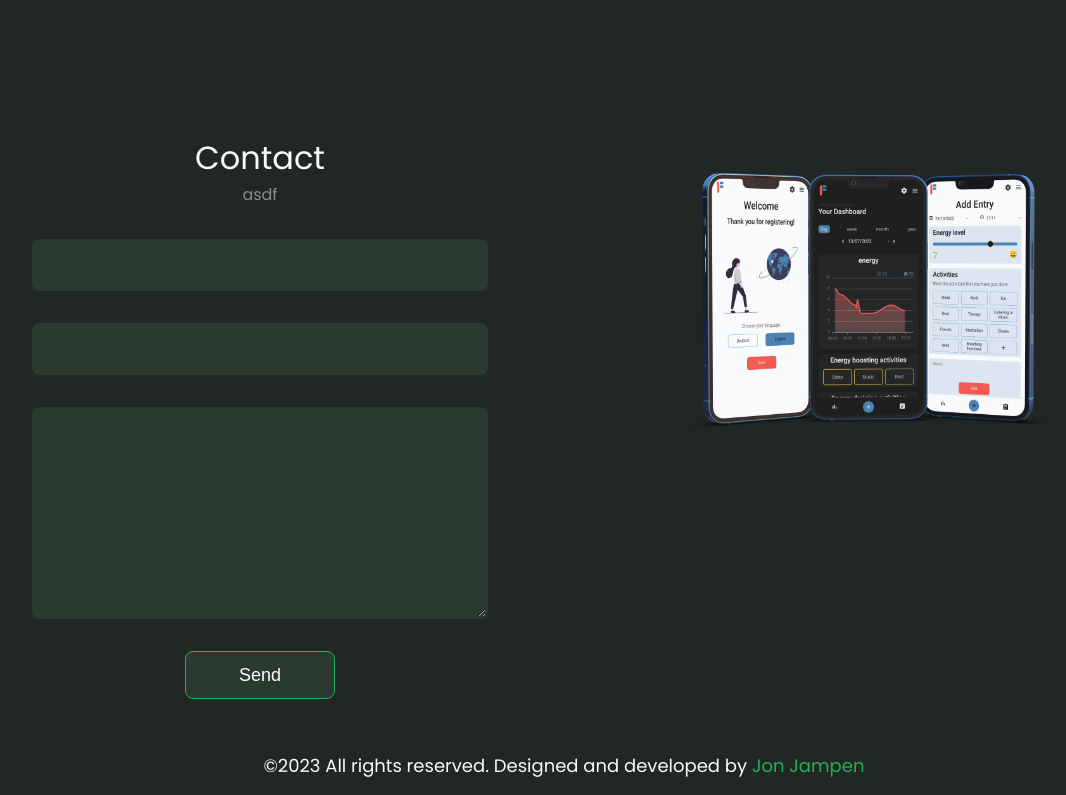
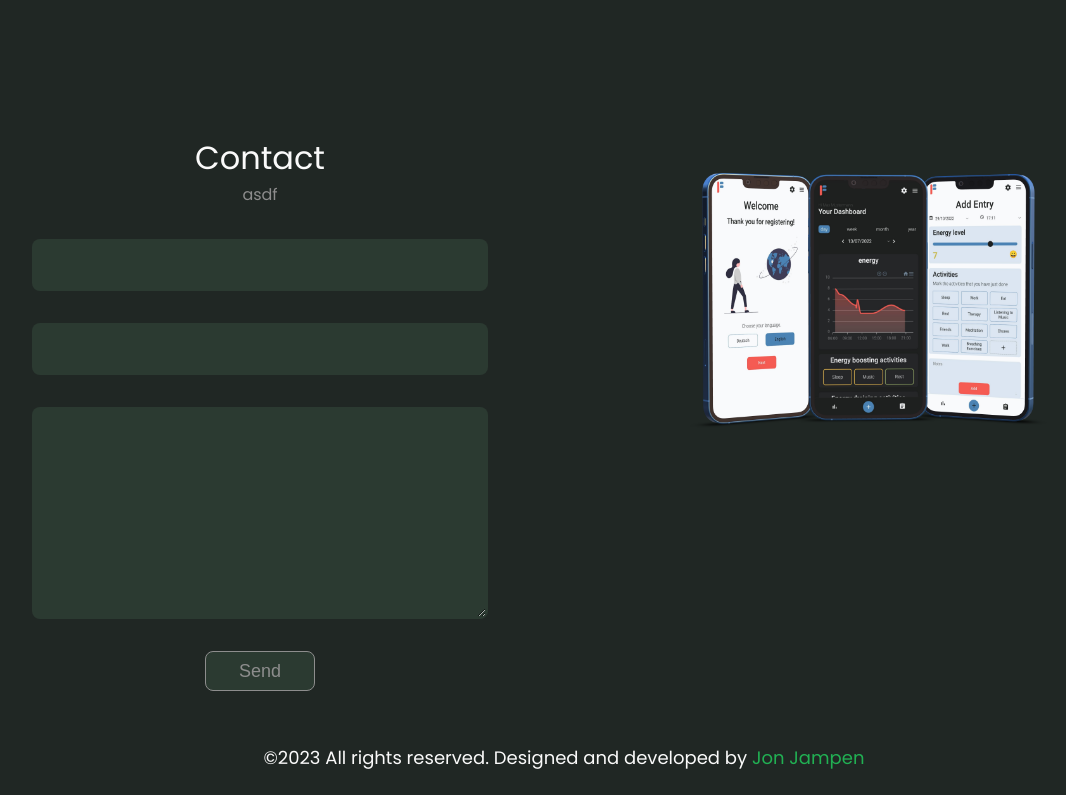
Before and after one commit to jonjampen/portfolio, a SvelteKit app: page / in a window 1280 px wide. Shown: the part 1075-1870 px from the top of the page, without its empty margins (76-1142 px from the left). Built offline with nearby package versions, Linux system fonts and the light colour scheme; no server answers; the database is empty.

Commit message:
Simple changes

```diff
--- a/src/global.scss
+++ b/src/global.scss
@@ -80,13 +80,16 @@ section {
 
 button.btn {
     min-width: 150px;
-    height: 48px;
-    width: 100px;
+    width: auto;
+    min-width: 110px;
+    padding-left: 16px;
+    padding-right: 16px;
     border-radius: 8px;
     transition: 1s ease;
     cursor: pointer;
 
     &.secondary {
+        height: 48px;
         border: none;
         background-color: var(--secondary);
         color: var(--white);
@@ -98,6 +101,7 @@ button.btn {
     }
 
     &.primary {
+        height: 40px;
         transition: 0.5s ease;
         border: none;
         cursor: pointer;
@@ -106,21 +110,26 @@ button.btn {
         color: var(--primary);
 
         &:disabled {
+            border: 1px solid var(--gray);
+            background-color: var(--secondary);
+            color: var(--gray);
+        }
+
+        &:hover:enabled {
             background-color: var(--secondary);
             color: var(--white);
         }
     }
 
     &.accent {
+        height: 48px;
         border: none;
         background-color: var(--accent);
         color: var(--white);
         border-radius: 24px;
 
         &:hover {
-            color: rgba(255, 255, 255, 1);
             box-shadow: 0 5px 15px var(--accent);
-            ;
         }
     }
 }
--- a/src/style/hero.scss
+++ b/src/style/hero.scss
@@ -4,4 +4,5 @@ section.hero {
     display: flex;
     flex-direction: column;
     justify-content: center;
+    align-items: flex-start;
 }
```
